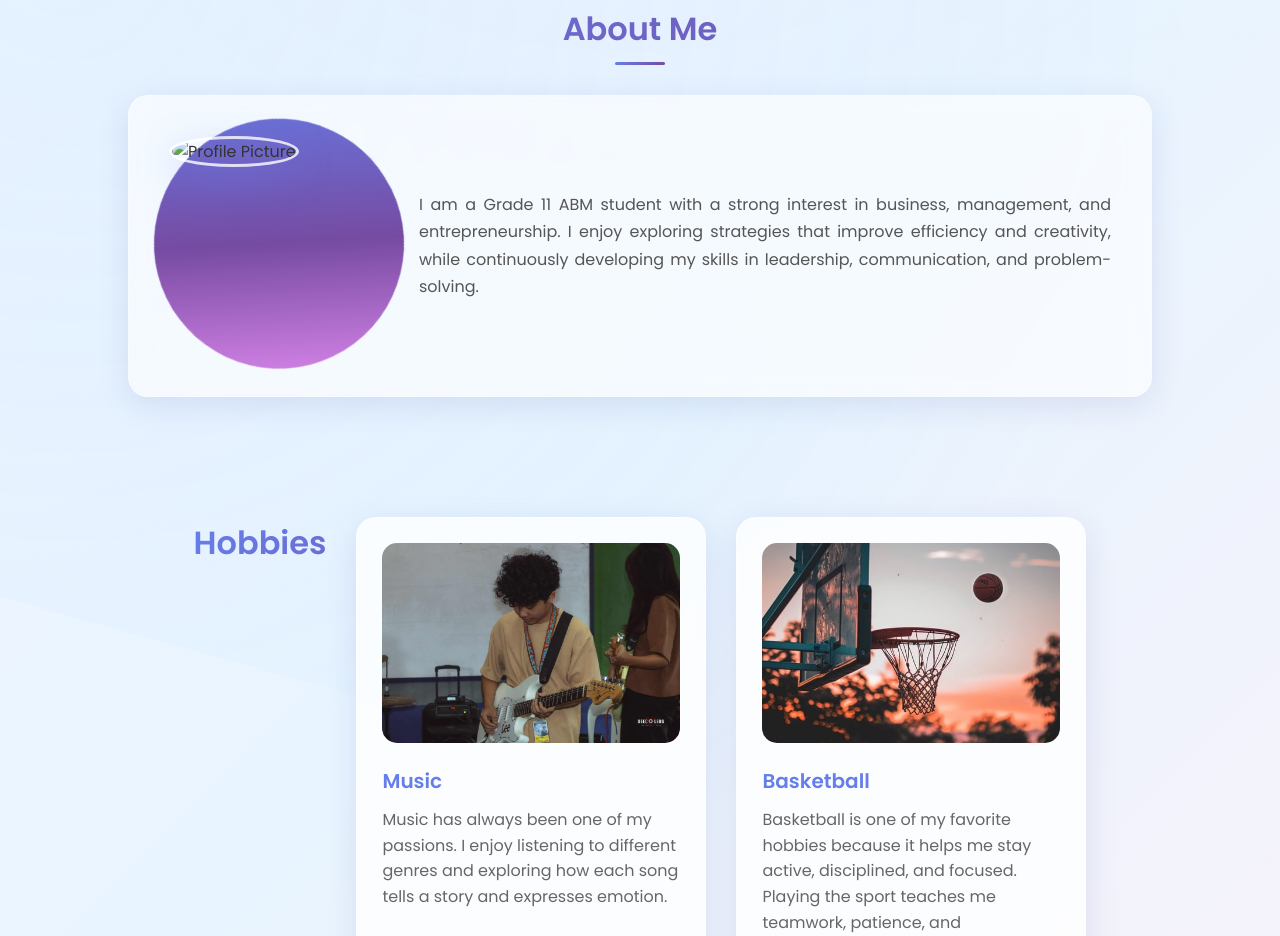
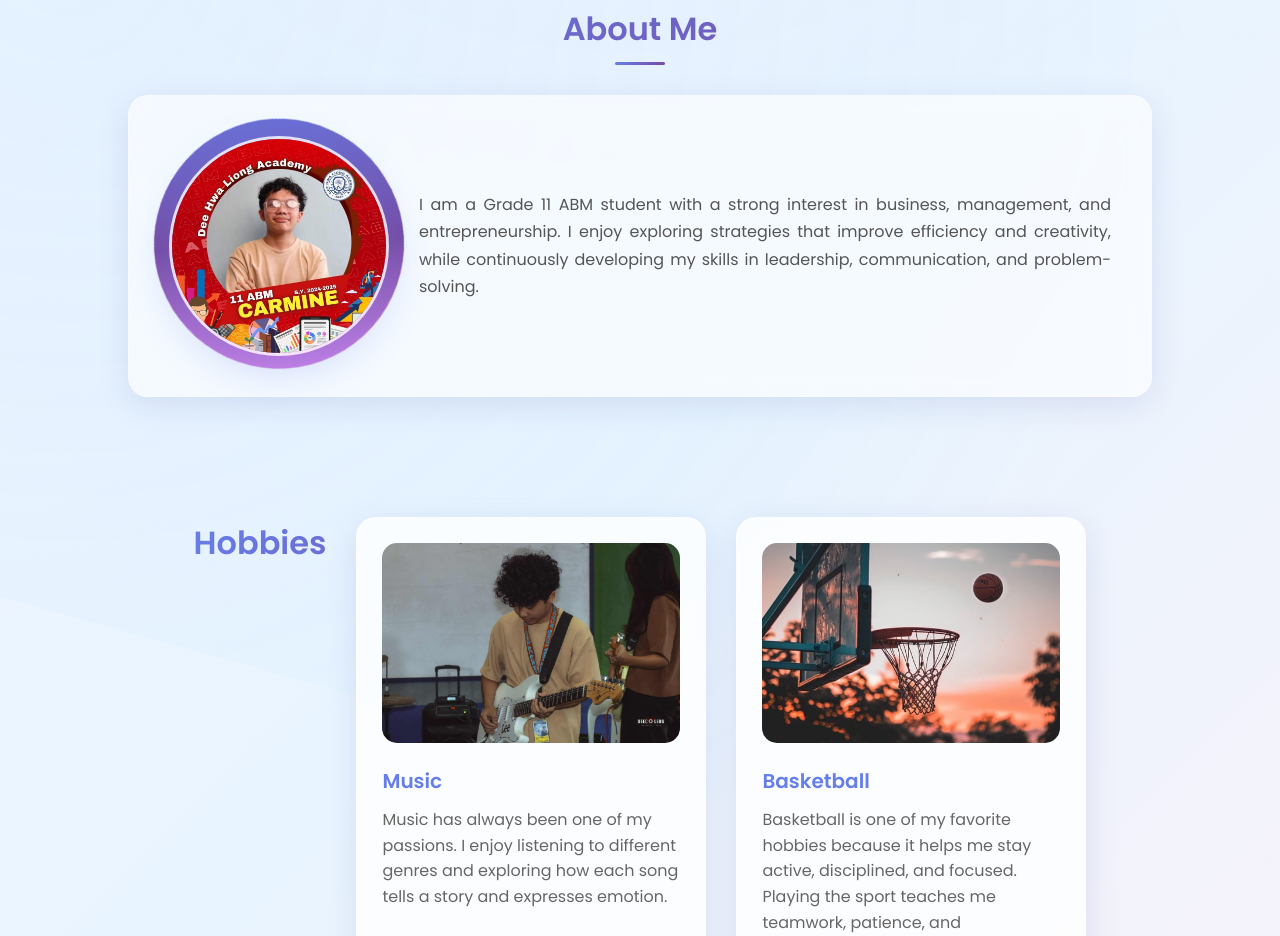
Before and after one commit to jay08-M/Lee__Portfolio, a plain HTML site: page index.html in a window 1280 px wide. Shown: the part 936-1872 px from the top of the page. Drawn offline with Linux system fonts and the light colour scheme.

Commit message:
Update index.html

```diff
--- a/index.html
+++ b/index.html
@@ -33,7 +33,7 @@
     <div class="about-content">
       <div class="about-img">
         <div class="circle-bg"></div>
-        <img src="img/profile_2.jpg" alt="Profile Picture">
+        <img src="profile_2.jpg" alt="Profile Picture">
       </div>
       <div class="about-text">
         <p>
```
